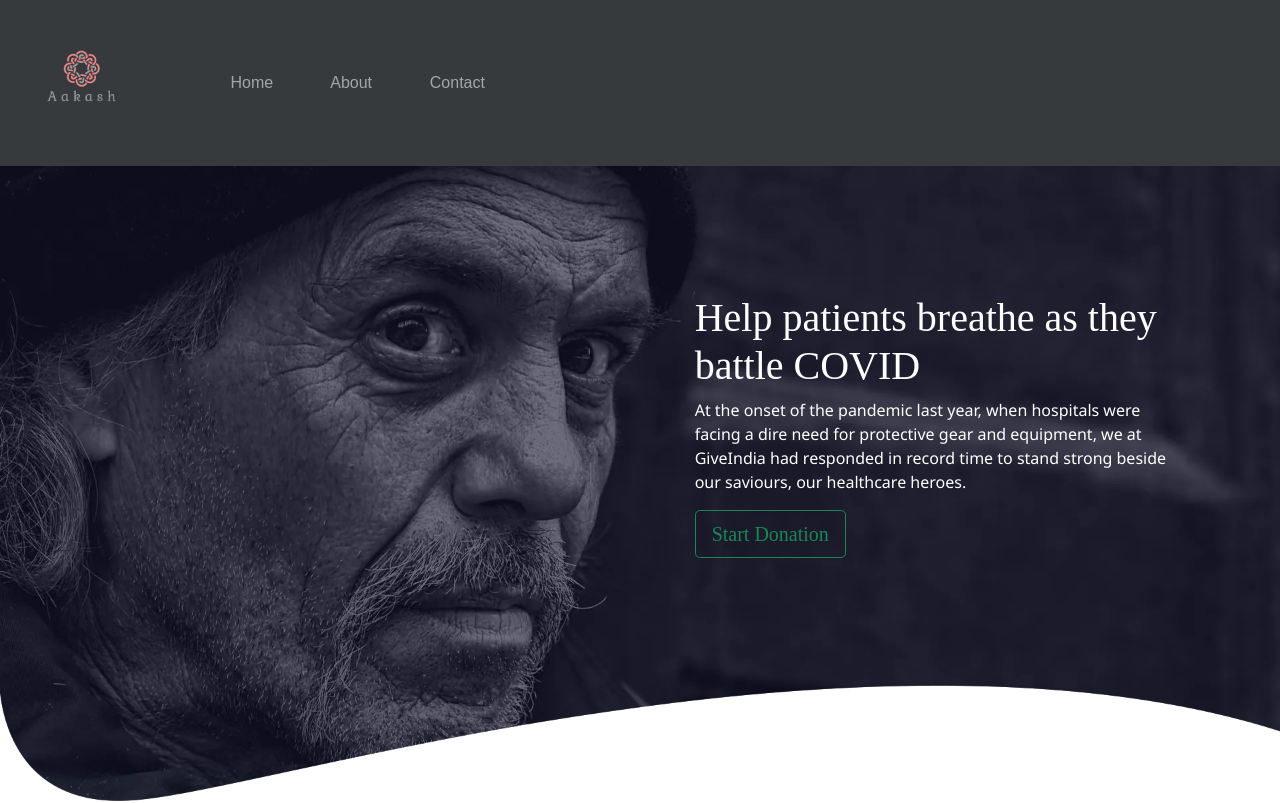
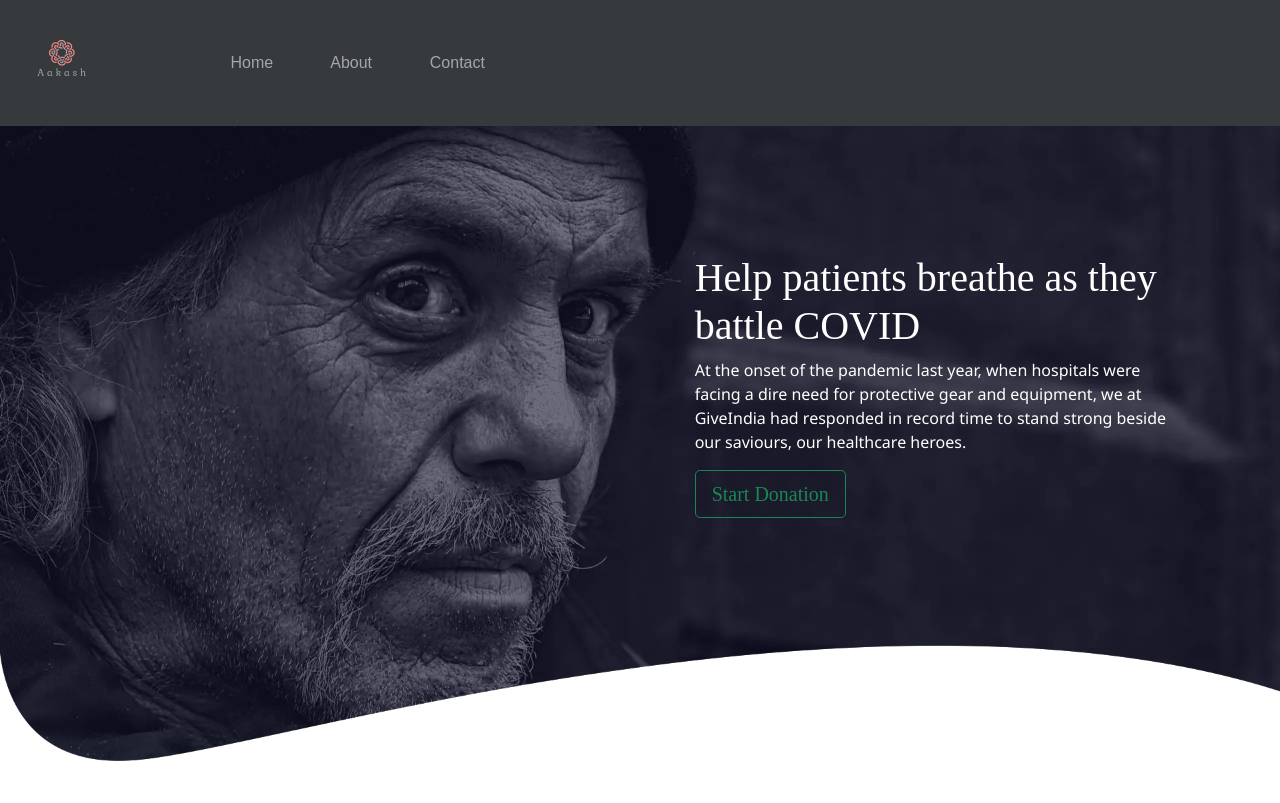
Before and after one commit to Aakash2201/Payment-Gateway, a plain HTML site: page index.html in a window 1280 px wide. Shown: the top 803 px of the page. Drawn offline with nearby package versions, Linux system fonts and the light colour scheme; a web font is replaced by a local one.

Commit message:
Update styles.css

```diff
--- a/css/styles.css
+++ b/css/styles.css
@@ -7,8 +7,8 @@ body
 
 .logo
 {
- width: 70%;
- height: 70%;
+ width: 50%;
+ height: 50%;
 }
 
 .banner_part
```
